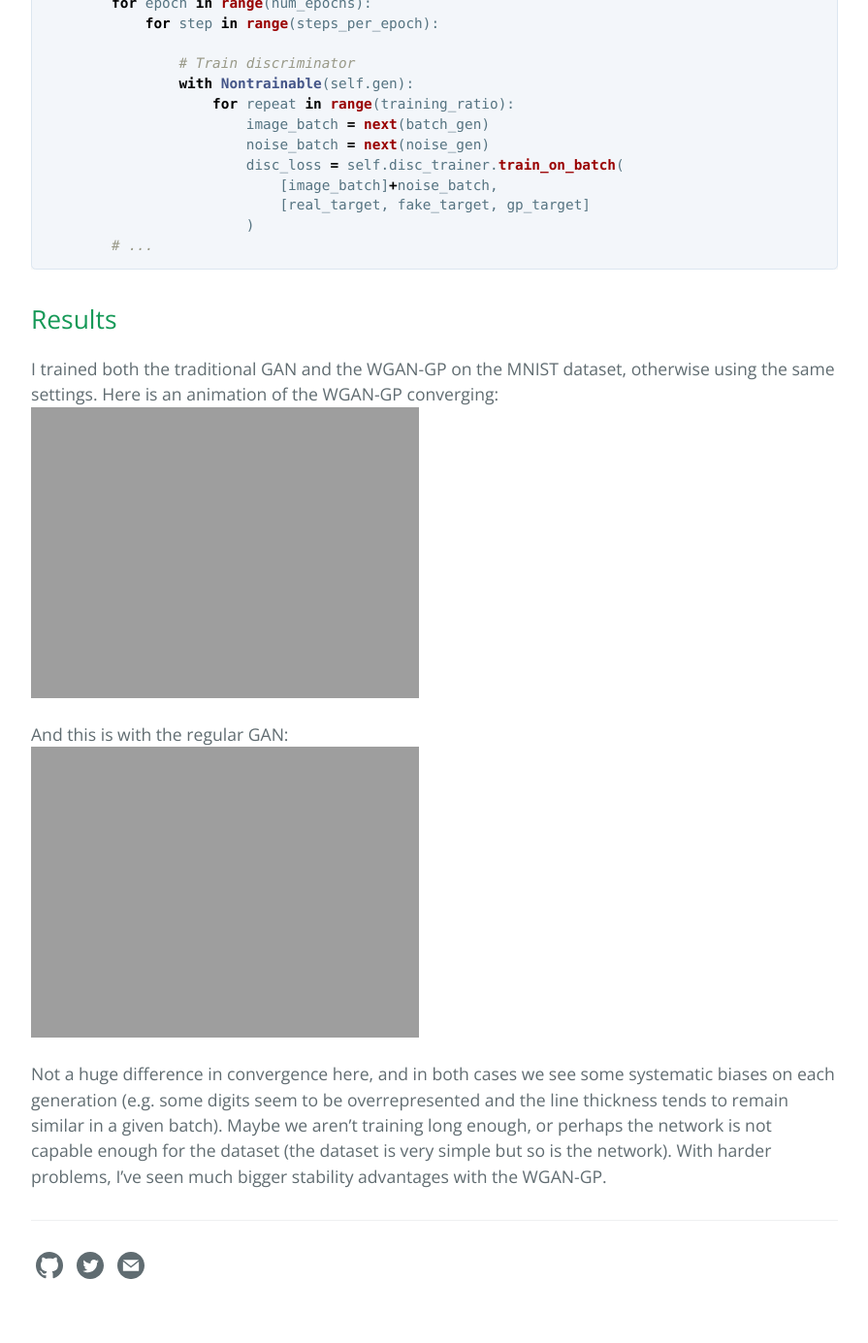
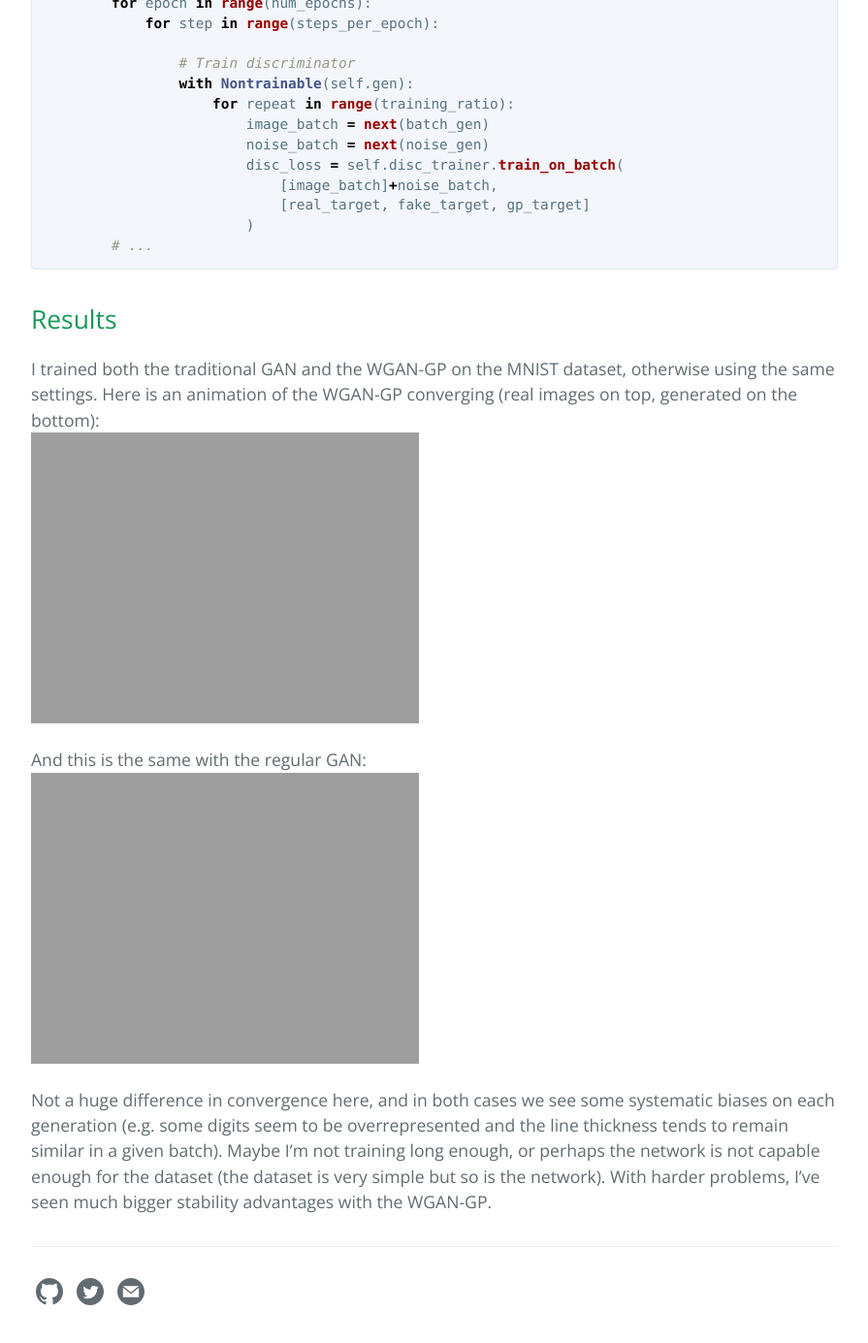
Before and after one commit to jleinonen/jleinonen.github.io, a Jekyll site: the page built from _posts/2019-11-07-gan-elements-2.md, in a window 1280 px wide and 1400 px high, scrolled down 4791 px. Shown: the top 1385 px of the window at 97% size, without its empty margins (192-1087 px from the left). Built offline with Jekyll 4.4.1, drawn with Linux system fonts in a browser that asks for light colours; formulas are drawn with MathJax 3.

Commit message:
Small fixes

```diff
--- a/_posts/2019-11-07-gan-elements-2.md
+++ b/_posts/2019-11-07-gan-elements-2.md
@@ -148,10 +148,10 @@ Now we just need to define our targets to fit the WGAN-GP objectives and we'll b
 
 ## Results
 
-I trained both the traditional GAN and the WGAN-GP on the MNIST dataset, otherwise using the same settings. Here is an animation of the WGAN-GP converging:
+I trained both the traditional GAN and the WGAN-GP on the MNIST dataset, otherwise using the same settings. Here is an animation of the WGAN-GP converging (real images on top, generated on the bottom):
 ![MNIST WGAN-GP animation]({{site.url}}/assets/img/wgan_samples-ganelem2.gif)
 
-And this is with the regular GAN:
+And this is the same with the regular GAN:
 ![MNIST GAN animation]({{site.url}}/assets/img/gan_samples-ganelem2.gif)
 
-Not a huge difference in convergence here, and in both cases we see some systematic biases on each generation (e.g. some digits seem to be overrepresented and the line thickness tends to remain similar in a given batch). Maybe we aren't training long enough, or perhaps the network is not capable enough for the dataset (the dataset is very simple but so is the network). With harder problems, I've seen much bigger stability advantages with the WGAN-GP.
+Not a huge difference in convergence here, and in both cases we see some systematic biases on each generation (e.g. some digits seem to be overrepresented and the line thickness tends to remain similar in a given batch). Maybe I'm not training long enough, or perhaps the network is not capable enough for the dataset (the dataset is very simple but so is the network). With harder problems, I've seen much bigger stability advantages with the WGAN-GP.
```
